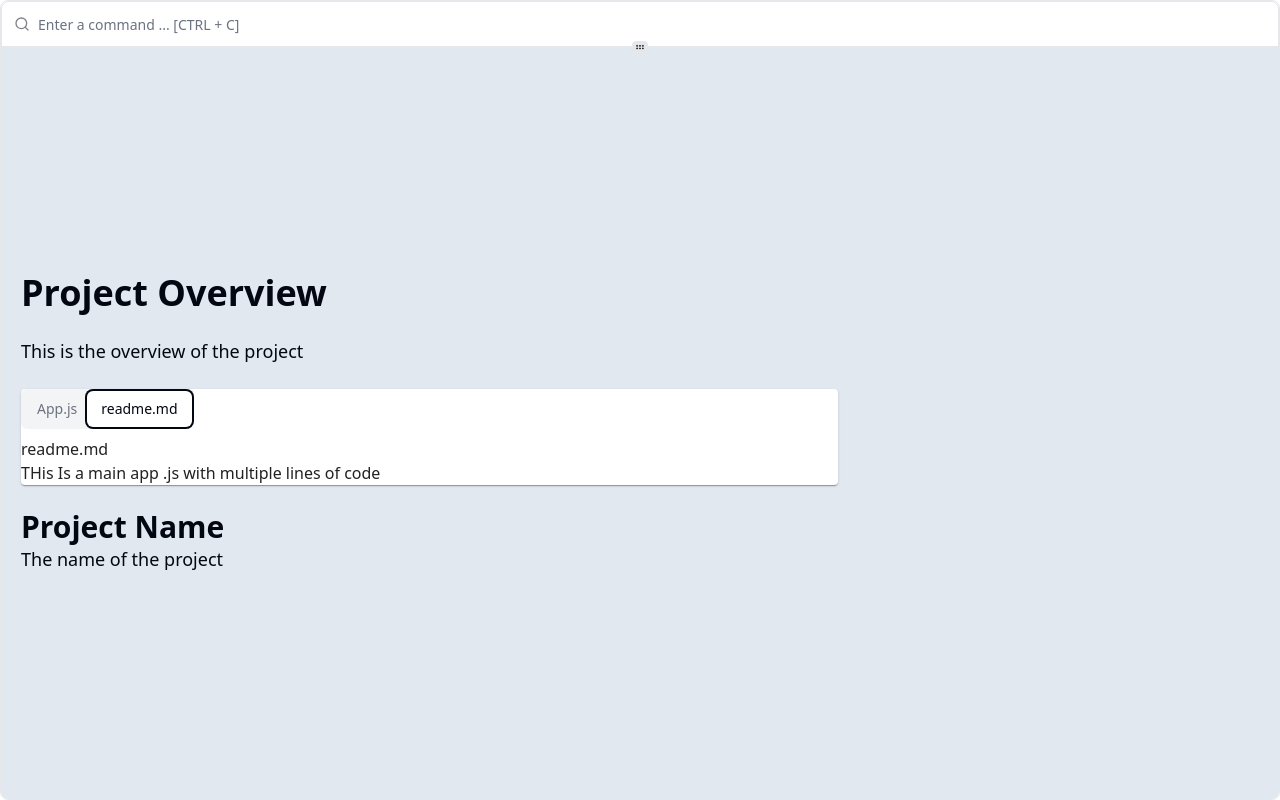
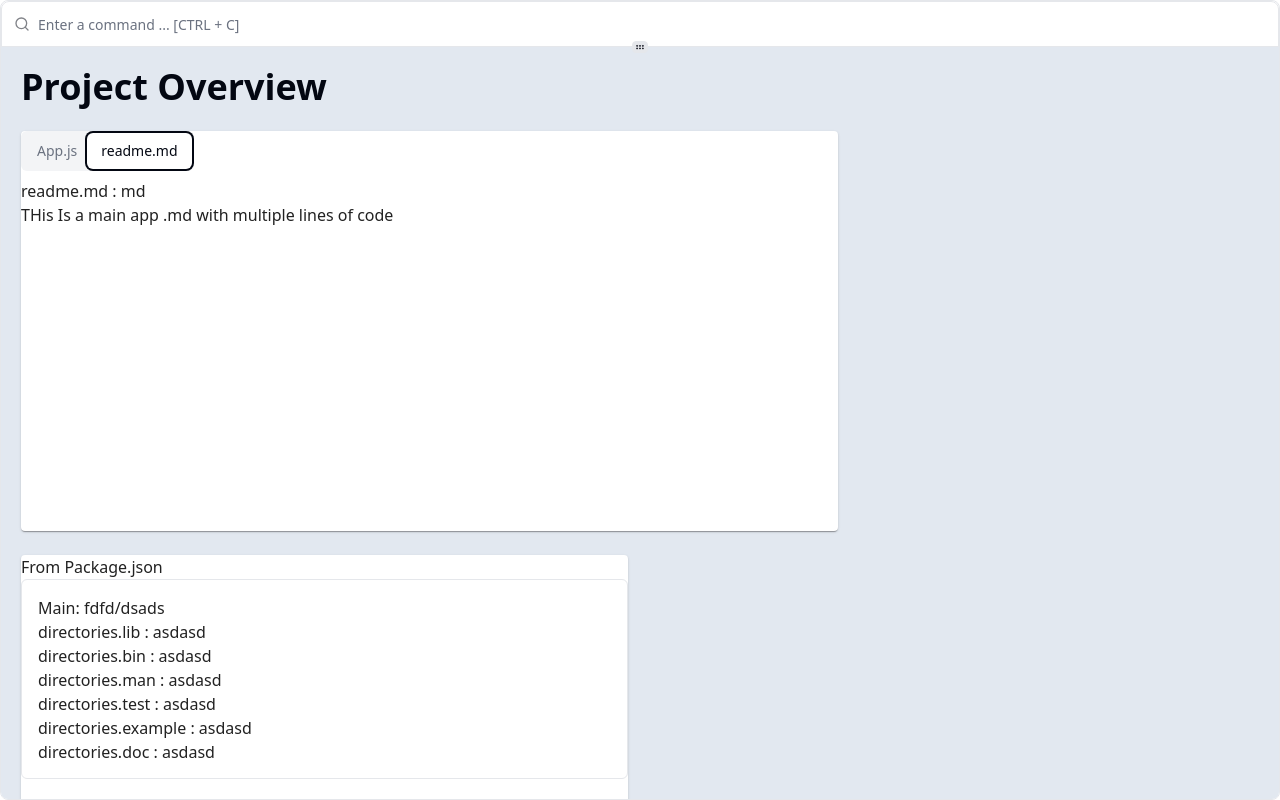
Before and after one commit to Ewrdad/JsUseDocsTools, a React (Vite) app in the folder JsUseDocTools/: page /#/proj in a window 1280 px wide. Both pictures are taken after a click on the tab "readme.md". Built offline with nearby package versions, Linux system fonts and the light colour scheme.

Commit message:
Added to  proj overview page and added a file finder mock structure

```diff
--- a/JsUseDocTools/package.json
+++ b/JsUseDocTools/package.json
@@ -40,6 +40,7 @@
     "@emotion/styled": "^11.11.5",
     "@mui/material": "^5.15.15",
     "@radix-ui/react-dialog": "^1.0.5",
+    "@radix-ui/react-scroll-area": "^1.1.0",
     "@radix-ui/react-slot": "^1.0.2",
     "@radix-ui/react-tabs": "^1.0.4",
     "@tanstack/react-query": "^5.29.0",
--- /dev/null
+++ b/JsUseDocTools/src/App/ProjectViewer/ProjectOverview/FileFinder/FileFinder.jsx
@@ -0,0 +1,35 @@
+import { Paper } from "@mui/material/index";
+import { ScrollArea } from "../../../../shadcn/components/ui/scroll-area";
+
+/**
+ * MARK: File Finder
+ * @description A component to find a starting file in a project to do exploration
+ * @returns The FileFinder component
+ */
+export const FileFinder = () => {
+  return (
+    <Paper>
+      <h1>From Package.json</h1>
+      <ScrollArea className="h-[200px] w-full rounded-md border p-4">
+        <p> Main: fdfd/dsads</p>
+        <p>directories.lib : asdasd</p>
+        <p>directories.bin : asdasd</p>
+        <p>directories.man : asdasd</p>
+        <p>directories.test : asdasd</p>
+        <p>directories.example : asdasd</p>
+        <p>directories.doc : asdasd</p>
+      </ScrollArea>
+
+      <br />
+      <h1>From root</h1>
+      <ScrollArea className="h-[200px] w-full rounded-md border p-4">
+        <p>./src</p>
+        <p>./lib</p>
+        <p>./bin</p>
+        <p>package.json </p>
+        <p>README.md </p>
+        <p>index.js </p>
+      </ScrollArea>
+    </Paper>
+  );
+};
--- /dev/null
+++ b/JsUseDocTools/src/App/ProjectViewer/ProjectOverview/MainFiles/JSFileDisplay/JSFileDisplay.jsx
@@ -0,0 +1,18 @@
+/**
+ * MARK: JSFileDisplay
+ * @description This component displays the content of a JS file
+ * @param {Object} file The file object to be displayed
+ * @returns The JSFileDisplay component
+ *
+ */
+export const JSFileDisplay = ({ file }) => {
+  return (
+    <>
+      <p>
+        {file.path} : {file.type}
+      </p>
+
+      <p>{file.content}</p>
+    </>
+  );
+};
--- a/JsUseDocTools/src/App/ProjectViewer/ProjectOverview/MainFiles/MainFiles.jsx
+++ b/JsUseDocTools/src/App/ProjectViewer/ProjectOverview/MainFiles/MainFiles.jsx
@@ -1,4 +1,4 @@
-import { Paper, Typography } from "@mui/material";
+import { Paper } from "@mui/material";
 import {
   Tabs,
   TabsContent,
@@ -6,6 +6,8 @@ import {
   TabsTrigger,
 } from "@/shadcn/components/ui/tabs";
 import { useState } from "react";
+import { JSFileDisplay } from "./JSFileDisplay/JSFileDisplay";
+import { MarkdownFileDisplay } from "./MarkdownFileDisplay/MarkdownFileDisplay";
 
 /**
  * @alias MainFiles
@@ -25,18 +27,20 @@ export const MainFiles = () => {
     {
       name: "App.js",
       path: "src/App.js",
+      type: "js",
       content: "THis Is a main app .js \n with multiple lines of code",
     },
     {
       name: "readme.md",
       path: "readme.md",
-      content: "THis Is a main app .js \n with multiple lines of code",
+      type: "md",
+      content: "THis Is a main app .md \n with multiple lines of code",
     },
   ]);
 
   return (
-    <Paper>
-      <Tabs defaultValue={Files[0].name} className="w-[400px]">
+    <Paper sx={{ minHeight: "50vh" }}>
+      <Tabs defaultValue={Files[0].name} className="w-[400px] min-h-5">
         <TabsList>
           {Files.map((file, index) => (
             <TabsTrigger value={file.name}>{file.name}</TabsTrigger>
@@ -45,8 +49,8 @@ export const MainFiles = () => {
 
         {Files.map((file, index) => (
           <TabsContent value={file.name}>
-            <p>{file.path}</p>
-            <p>{file.content}</p>
+            {file.type === "js" && <JSFileDisplay file={file} />}
+            {file.type === "md" && <MarkdownFileDisplay file={file} />}
           </TabsContent>
         ))}
       </Tabs>
--- /dev/null
+++ b/JsUseDocTools/src/App/ProjectViewer/ProjectOverview/MainFiles/MarkdownFileDisplay/MarkdownFileDisplay.jsx
@@ -0,0 +1,18 @@
+/**
+ * MARK: Markdown File Display
+ * @description This component displays the content of a Markdown file
+ * @param {Object} file The file object to be displayed
+ * @returns The MarkdownFileDisplay component
+ *
+ */
+export const MarkdownFileDisplay = ({ file }) => {
+  return (
+    <>
+      <p>
+        {file.path} : {file.type}
+      </p>
+
+      <p>{file.content}</p>
+    </>
+  );
+};
--- a/JsUseDocTools/src/App/ProjectViewer/ProjectOverview/ProjectOverview.jsx
+++ b/JsUseDocTools/src/App/ProjectViewer/ProjectOverview/ProjectOverview.jsx
@@ -1,5 +1,6 @@
 import { Grid, Paper } from "@mui/material";
 import { MainFiles } from "./MainFiles/MainFiles";
+import { FileFinder } from "./FileFinder/FileFinder";
 /**
  * @alias ProjectOverview
  * @description A page that displays an overview of a project
@@ -9,21 +10,17 @@ import { MainFiles } from "./MainFiles/MainFiles";
  */
 export const ProjectOverview = ({ AppState, setAppState }) => {
   return (
-    <div className="flex flex-col items-center justify-center w-full h-full p-5 bg-slate-200">
+    <div className="flex flex-col items-center justify-start w-full h-full p-5 bg-slate-200">
       <Grid container spacing={3}>
         <Grid item xs={12}>
           <h1 className="text-4xl font-bold">Project Overview</h1>
-        </Grid>
-        <Grid item xs={12}>
-          <p className="text-lg">This is the overview of the project</p>
         </Grid>
 
         <Grid item xs={12} md={8} xl={8}>
           <MainFiles />
         </Grid>
         <Grid item xs={12} md={6} xl={3}>
-          <h2 className="text-3xl font-bold">Project Name</h2>
-          <p className="text-lg">The name of the project</p>
+          <FileFinder />
         </Grid>
       </Grid>
     </div>
--- /dev/null
+++ b/JsUseDocTools/src/shadcn/components/ui/scroll-area.jsx
@@ -0,0 +1,38 @@
+import * as React from "react"
+import * as ScrollAreaPrimitive from "@radix-ui/react-scroll-area"
+
+import { cn } from "/src/shadcn/lib/utils"
+
+const ScrollArea = React.forwardRef(({ className, children, ...props }, ref) => (
+  <ScrollAreaPrimitive.Root
+    ref={ref}
+    className={cn("relative overflow-hidden", className)}
+    {...props}>
+    <ScrollAreaPrimitive.Viewport className="h-full w-full rounded-[inherit]">
+      {children}
+    </ScrollAreaPrimitive.Viewport>
+    <ScrollBar />
+    <ScrollAreaPrimitive.Corner />
+  </ScrollAreaPrimitive.Root>
+))
+ScrollArea.displayName = ScrollAreaPrimitive.Root.displayName
+
+const ScrollBar = React.forwardRef(({ className, orientation = "vertical", ...props }, ref) => (
+  <ScrollAreaPrimitive.ScrollAreaScrollbar
+    ref={ref}
+    orientation={orientation}
+    className={cn(
+      "flex touch-none select-none transition-colors",
+      orientation === "vertical" &&
+        "h-full w-2.5 border-l border-l-transparent p-[1px]",
+      orientation === "horizontal" &&
+        "h-2.5 flex-col border-t border-t-transparent p-[1px]",
+      className
+    )}
+    {...props}>
+    <ScrollAreaPrimitive.ScrollAreaThumb className="relative flex-1 rounded-full bg-border" />
+  </ScrollAreaPrimitive.ScrollAreaScrollbar>
+))
+ScrollBar.displayName = ScrollAreaPrimitive.ScrollAreaScrollbar.displayName
+
+export { ScrollArea, ScrollBar }
```
Also changed, not shown: 1 other file (tests, documents, lock files or other folders).
